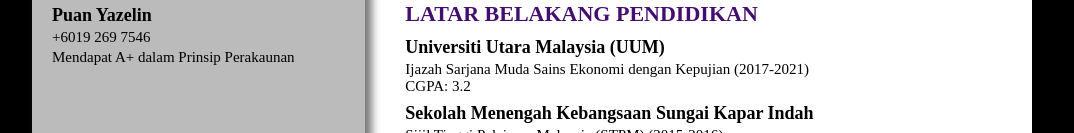
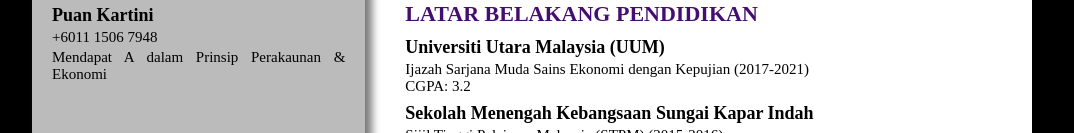
Before and after one commit to ar-rahman97/Profile-Mengajar, a plain HTML site: page index.html in a window 1280 px wide. Shown: the part 603-736 px from the top of the page, without its empty margins (108-1182 px from the left). Drawn offline with Linux system fonts and the light colour scheme.

Commit message:
tambah rujukan

```diff
--- a/index.html
+++ b/index.html
@@ -36,9 +36,9 @@
                         <p style="padding-top: 3px;">Mendapat A+ dalam Prinsip Perakaunan</p>
                     </div>
                     <div>
-                        <h5>Puan Yazelin</h5>
-                        <p>+6019 269 7546</p>
-                        <p style="padding-top: 3px;">Mendapat A+ dalam Prinsip Perakaunan</p>
+                        <h5>Puan Kartini</h5>
+                        <p>+6011 1506 7948</p>
+                        <p style="padding-top: 3px;">Mendapat A dalam Prinsip Perakaunan & Ekonomi</p>
                     </div>
                 </div>
             </div>
```
